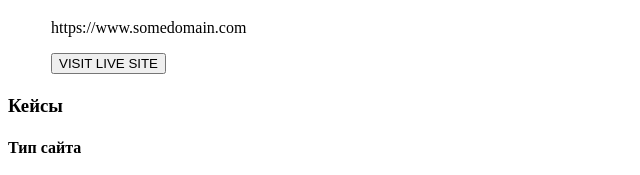
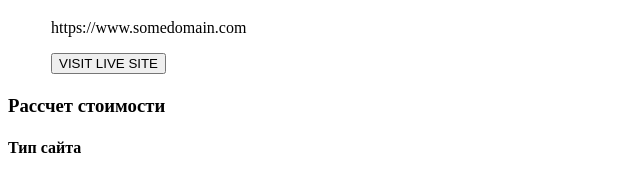
Before and after one commit to drampi/drampi.github.io, a plain HTML site: page src/index.html in a window 1280 px wide. Shown: the part 1309-1484 px from the top of the page, without its empty margins (0-640 px from the left). Drawn offline with Linux system fonts and the light colour scheme.

Commit message:
Fix block title naming

```diff
--- a/src/index.html
+++ b/src/index.html
@@ -122,7 +122,7 @@
 
 <div class="price">
     <div class="price_container">
-        <h3>Кейсы</h3>
+        <h3>Рассчет стоимости</h3>
 
         <h4>Тип сайта</h4>
         <select name="site_type_list" id="site_type_list">
```
